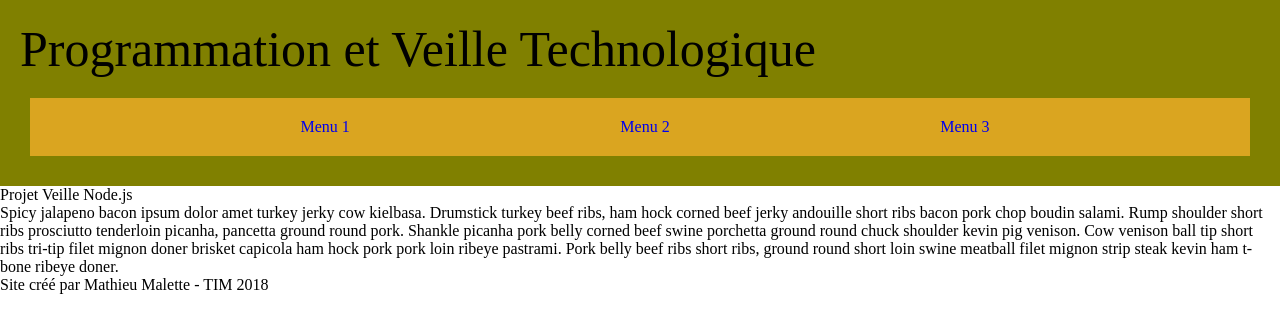
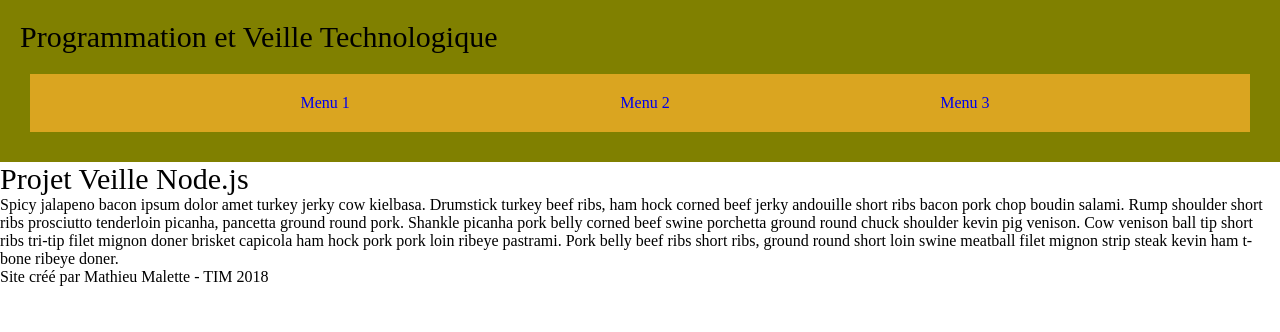
Before and after one commit to Thundercat456/Veille_Node, a plain HTML site: page index.html in a window 1280 px wide. Drawn offline with Linux system fonts and the light colour scheme.

Commit message:
ajout d'une div principale

```diff
--- a/css/style.css
+++ b/css/style.css
@@ -18,6 +18,8 @@ time, mark, audio, video {
 	font: inherit;
 	vertical-align: baseline;
 }
+
+/*=================================HEADER=====================================*/
 
 header
 {
@@ -70,3 +72,12 @@ header nav ul li a
 	text-decoration: none;
 
 }
+
+/*=================================BODY=====================================*/
+
+body h1
+{
+
+	font-size: 30px;
+
+}
--- a/index.html
+++ b/index.html
@@ -5,6 +5,7 @@
 	<link rel="stylesheet" type="text/css" href="css/style.css">
 	<title>Projet Veille Node.js</title>
 </head>
+<body>
 
 	<header>
 		<h1>Programmation et Veille Technologique</h1>
@@ -17,14 +18,18 @@
 		</nav>
 	</header>
 
-<body>
+	<div id="principal">
 		<h1>Projet Veille Node.js</h1>
 		<section>
 			<p>Spicy jalapeno bacon ipsum dolor amet turkey jerky cow kielbasa. Drumstick turkey beef ribs, ham hock corned beef jerky andouille short ribs bacon pork chop boudin salami. Rump shoulder short ribs prosciutto tenderloin picanha, pancetta ground round pork. Shankle picanha pork belly corned beef swine porchetta ground round chuck shoulder kevin pig venison. Cow venison ball tip short ribs tri-tip filet mignon doner brisket capicola ham hock pork pork loin ribeye pastrami. Pork belly beef ribs short ribs, ground round short loin swine meatball filet mignon strip steak kevin ham t-bone ribeye doner.</p>
 		</section>
-</body>
+	</div>
 
 	<footer>
 		<p>Site créé par Mathieu Malette - TIM 2018</p>
 	</footer>
+
+</body>
+
+
 </html>
```
Lines whose indentation alone changed are shown as unchanged.
